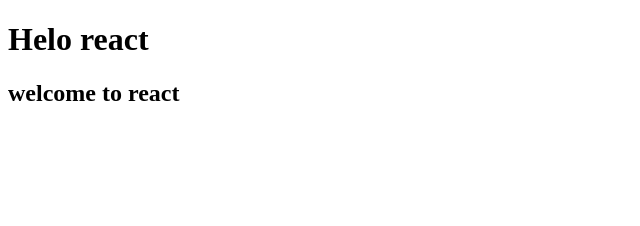
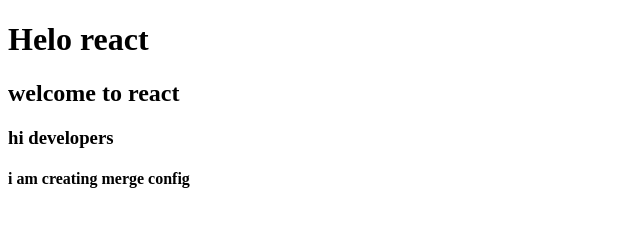
Before and after one commit to Lalitha741212/merge, a plain HTML site: page index.html in a window 1280 px wide. Shown: the whole page, without its empty margins (0-640 px from the left). Drawn offline with Linux system fonts and the light colour scheme.

Commit message:
added a line in rani

```diff
--- a/index.html
+++ b/index.html
@@ -8,5 +8,7 @@
 <body>
     <h1>Helo react </h1>
     <h2>welcome to react</h2>
+    <h3>hi developers</h3>
+    <h4> i am creating merge config</h4>
 </body>
 </html>
```
